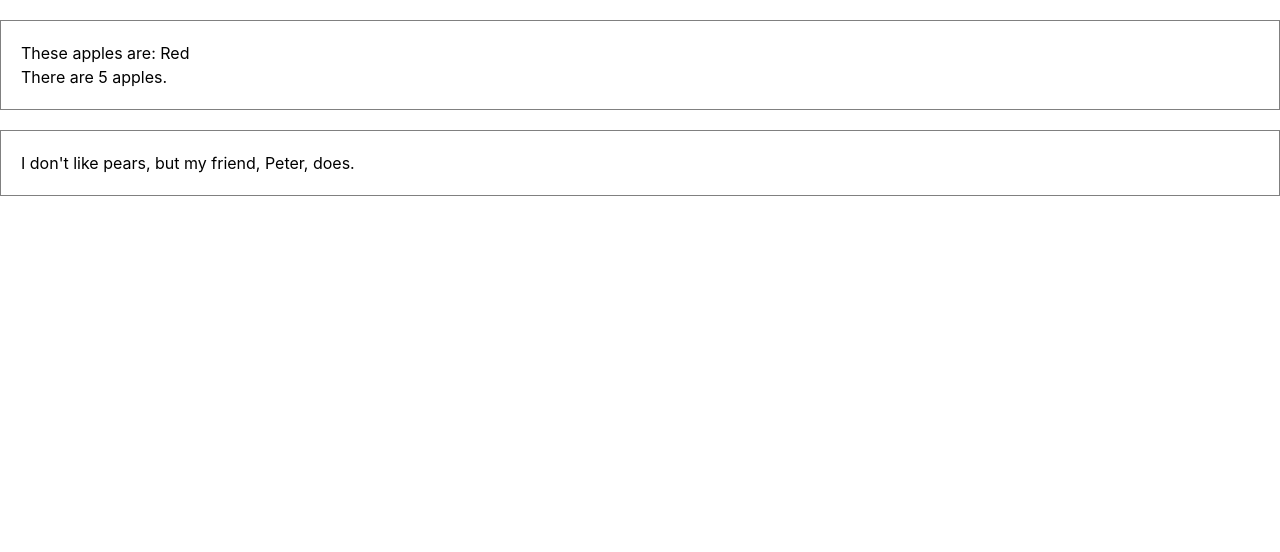
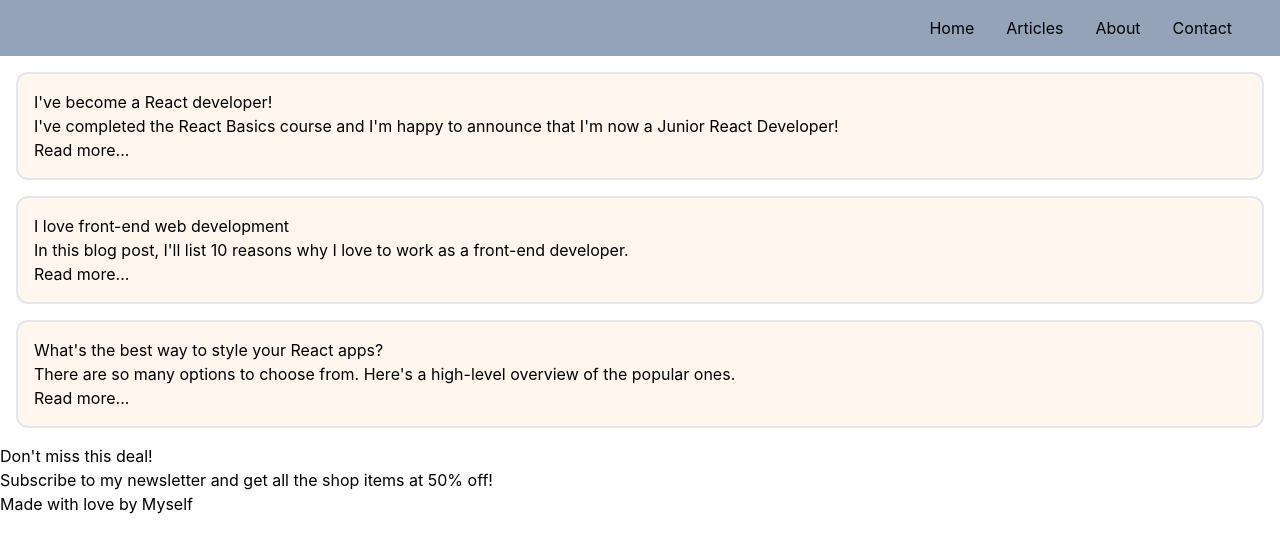
Before and after one commit to palakgarg007/firstapp, a React (Create React App) app: page / in a window 1280 px wide. Shown: the top 552 px of the page. Built offline with nearby package versions, Linux system fonts and the light colour scheme.

Commit message:
styling jsx

```diff
--- a/src/App.js
+++ b/src/App.js
@@ -4,12 +4,26 @@ import Heading from './Heading';
 import Bag from './components/Bag';
 import Apples from './components/Apples';
 import Pears from './components/Pears';
+import Nav from './components/Nav';
+import Intro1 from './components/Intro1';
+import Intro2 from './components/Intro2';
+import Intro3 from './components/Intro3';
+import Promo from './components/Promo';
+import Footer from './components/Footer';
 
 function App() {
   return(
-    <div className="App">
-      <Bag children={<Apples color="Red" number="5" />}/>
-      <Bag children={<Pears friend="Peter" />} />
+    // <div className="App">
+    //   <Bag children={<Apples color="Red" number="5" />}/>
+    //   <Bag children={<Pears friend="Peter" />} />
+    // </div>
+    <div>
+      <Nav />
+      <Intro1 />
+      <Intro2 />
+      <Intro3 />
+      <Promo />
+      <Footer />
     </div>
   )
 }
--- a/src/components/Intro1.js
+++ b/src/components/Intro1.js
@@ -1,10 +1,10 @@
 function Intro1(){
     return(
-        <div className="blog-post-intro">
+        <div className="blog-post-intro mx-4 my-4 px-4 py-4 border-2 rounded-xl bg-orange-50">
             <h2>I've become a React developer!</h2>
             <div>
                 <p>I've completed the React Basics course and I'm happy to announce that I'm now a Junior React Developer!</p>
-                <p className="link">Read more...</p>
+                <p className="link cursor-pointer hover:underline">Read more...</p>
             </div>
         </div>
     );
--- a/src/components/Intro2.js
+++ b/src/components/Intro2.js
@@ -1,10 +1,10 @@
 function Intro2(){
     return(
-        <div className="blog-post-intro">
+        <div className="blog-post-intro mx-4 my-4 px-4 py-4 border-2 rounded-xl bg-orange-50">
             <h2>I love front-end web development</h2>
             <div>
                 <p>In this blog post, I'll list 10 reasons why I love to work as a front-end developer.</p>
-                <p className="link">Read more...</p>
+                <p className="link hover:underline">Read more...</p>
             </div>
         </div>
     );
--- a/src/components/Intro3.js
+++ b/src/components/Intro3.js
@@ -1,10 +1,10 @@
 function Intro3(){
     return(
-        <div className="blog-post-intro">
+        <div className="blog-post-intro mx-4 my-4 px-4 py-4 border-2 rounded-xl bg-orange-50">
             <h2>What's the best way to style your React apps?</h2>
             <div>
                 <p>There are so many options to choose from. Here's a high-level overview of the popular ones.</p>
-                <p className="link">Read more...</p>
+                <p className="link hover:underline">Read more...</p>
             </div>
         </div>
     );
--- a/src/components/Nav.js
+++ b/src/components/Nav.js
@@ -1,11 +1,11 @@
 function Nav(){
     return(
-        <nav className="main-nav">
-            <ul>
-                <li>Home</li>
-                <li>Articles</li>
-                <li>About</li>
-                <li>Contact</li>
+        <nav className="main-nav px-4 py-4 bg-slate-400">
+            <ul className="px-4 flex justify-end">
+                <li className="mx-4 cursor-pointer">Home</li>
+                <li className="mx-4 cursor-pointer">Articles</li>
+                <li className="mx-4 cursor-pointer">About</li>
+                <li className="mx-4 cursor-pointer">Contact</li>
             </ul>
         </nav>
     );
```
